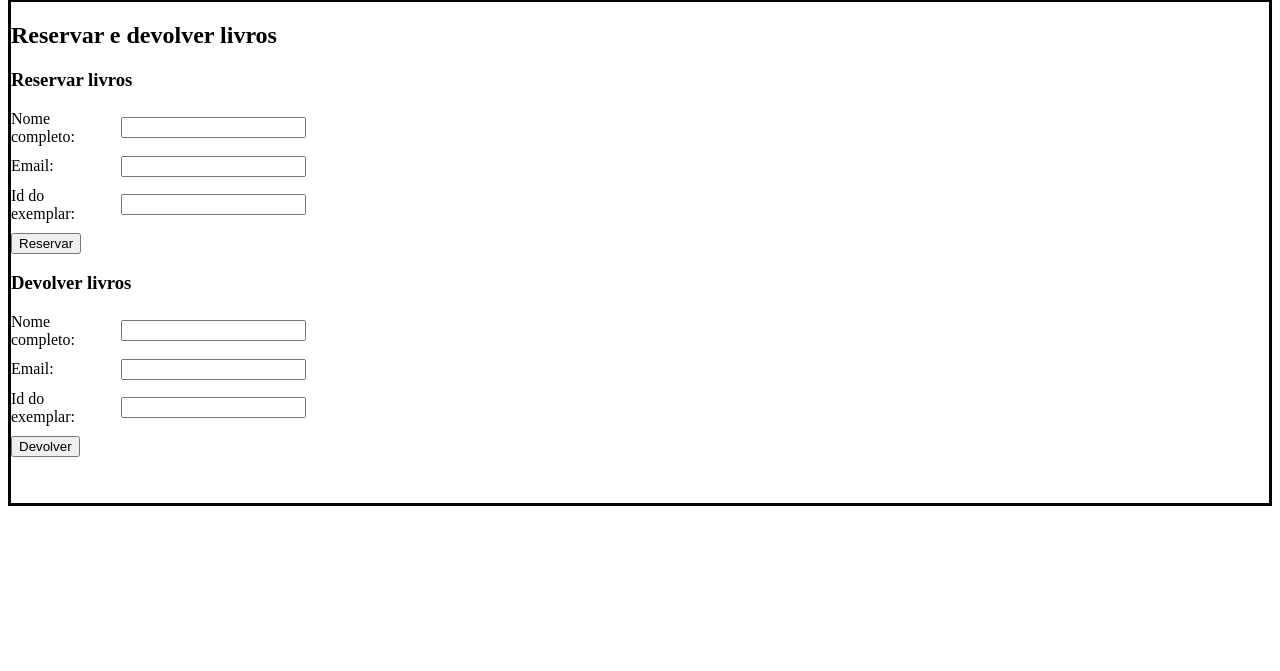
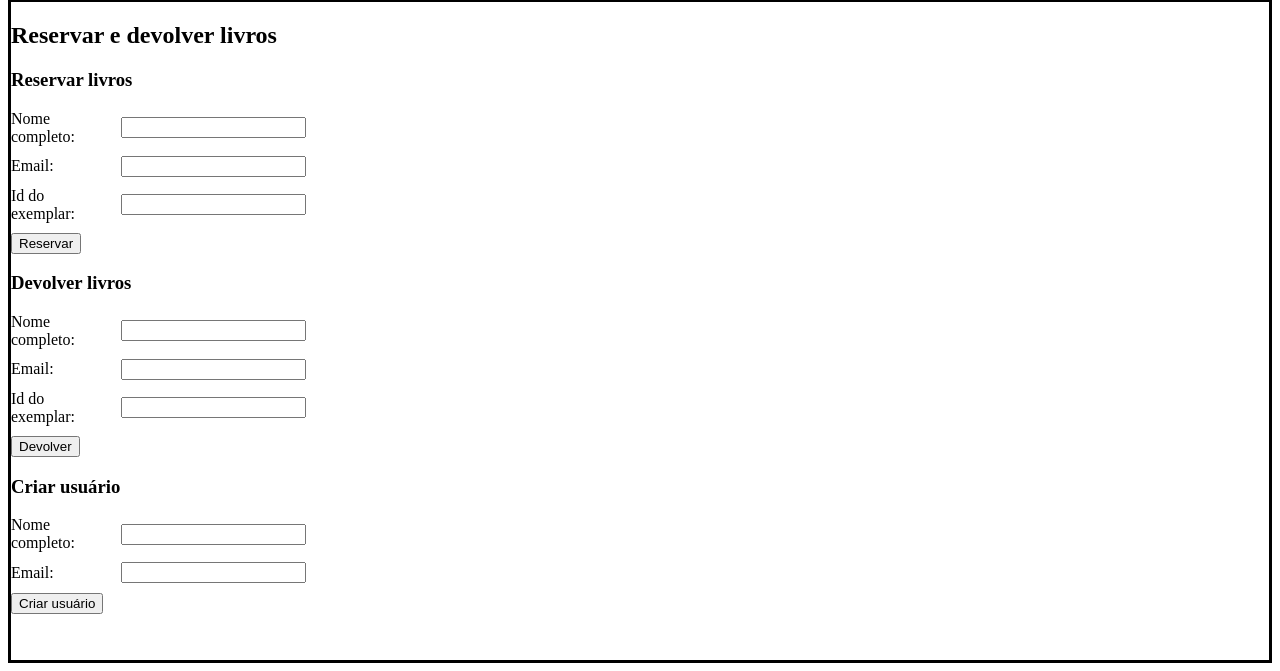
Before and after one commit to juliapongf/ProjetoWebDev, a Django app: page /biblioteca/pesquisa/ in a window 1280 px wide. Shown: the part 384-1055 px from the top of the page. Before the commit the page ends 890 px from the top, so only its background shows below. Run offline with Django 5.2, Linux system fonts and the light colour scheme; some libraries are stand-ins or nearby versions.

Commit message:
Mudanças nos templates e criação de esqueleto de formulário para criação de usuário

```diff
--- a/ProjetoWebDev/Biblioteca/templates/Biblioteca/gerenciamento.html
+++ b/ProjetoWebDev/Biblioteca/templates/Biblioteca/gerenciamento.html
@@ -137,7 +137,7 @@
                 Autor(es) - Digite as biografias dos autores, separadas por barra (/), na ordem em que os autores aparecem <br>
                 Biografia do(s) Autor(es): <br> <textarea maxlength="1024" name="biografia"> </textarea> <br>
 
-                <input type="submit" value="Adicionar">
+                <input type="submit" value="Atualizar">
             </form>
 
     <div id="div_atualizacao">
--- a/ProjetoWebDev/Biblioteca/templates/Biblioteca/pesquisa.html
+++ b/ProjetoWebDev/Biblioteca/templates/Biblioteca/pesquisa.html
@@ -174,6 +174,28 @@
              </div>
         </form>
         <div id="msg-area-devolucao"></div>
+
+        <h3>Criar usuário</h3>
+         <form id="form-reserva"
+            hx-post="{% url 'criar_reserva' %}"
+            hx-target="#msg-area-usuario"
+            hx-swap="innerHTML">
+            {% csrf_token %}
+            <div class="form-field" >
+
+                <label for="nome_completo">Nome completo:</label>
+                <input type="text" name="nome"><br>
+            </div>
+
+            <div class="form-field">
+                <label for="email">Email:</label>
+                <input type="email" name="email"><br>
+            </div>
+             <div class="form-field" class = "form-reserva">
+                <input type="submit" value="Criar usuário"><br>
+             </div>
+        </form>
+        <div id="msg-area-usuario"></div>
         <br><br>
 
     </div>
```
Also changed, not shown: ProjetoWebDev/Biblioteca/templates/Biblioteca/parcial_resultados.html (+5 -3 lines), ProjetoWebDev/db.sqlite3.
